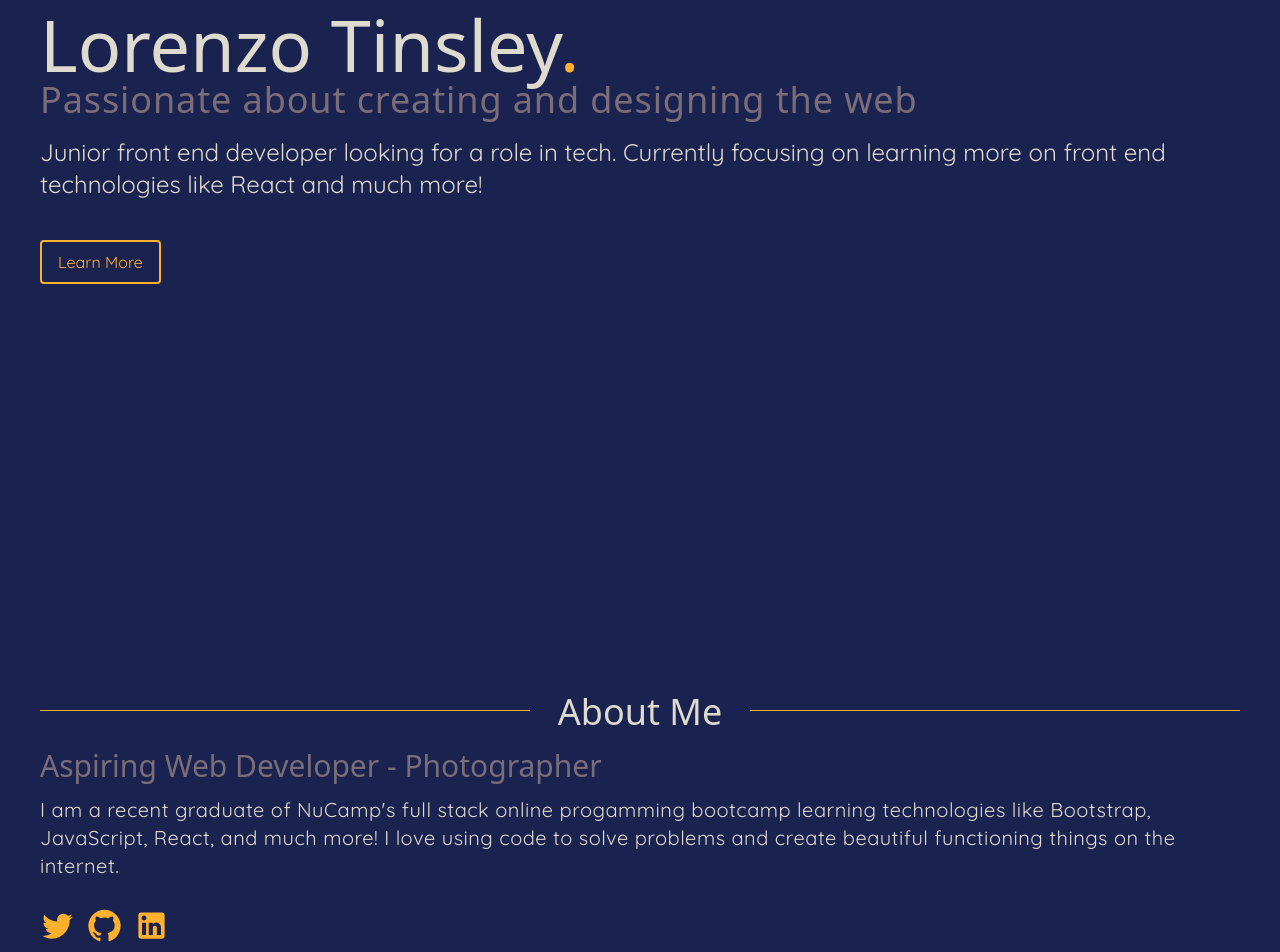
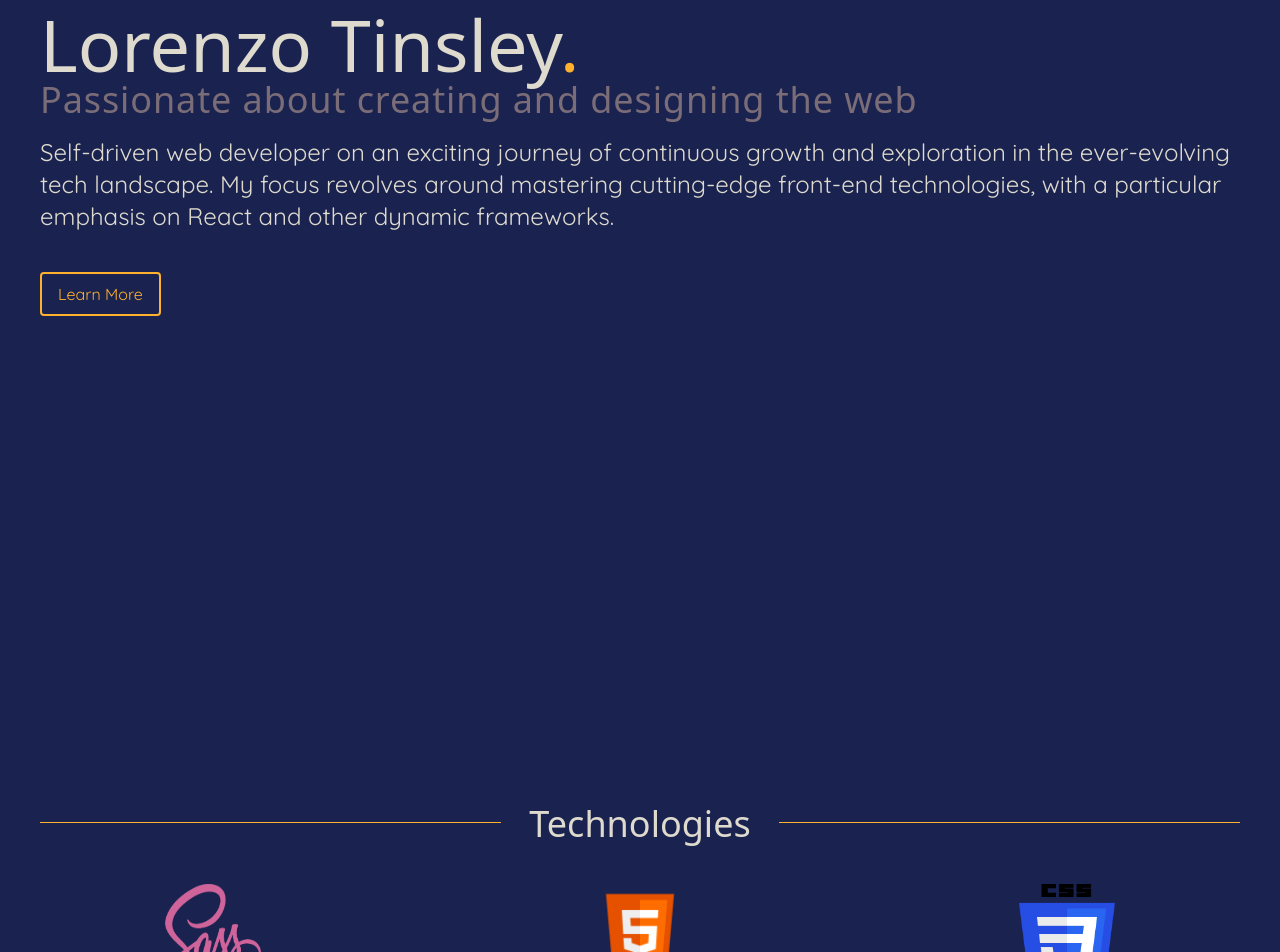
Before and after one commit to Renz757/React-Portfoilo, a React (Vite) app: page /home in a window 1280 px wide. Shown: the part 260-1212 px from the top of the page. Built offline with nearby package versions, Linux system fonts and the light colour scheme.

Commit message:
bio revamp, removed about me in home componenet

```diff
--- a/src/components/Home/HomeComponent.jsx
+++ b/src/components/Home/HomeComponent.jsx
@@ -1,24 +1,26 @@
 import React from "react";
-import TwitterIcon from '@mui/icons-material/Twitter';
-import GitHubIcon from '@mui/icons-material/GitHub';
-import LinkedInIcon from '@mui/icons-material/LinkedIn';
-import { Link } from 'react-router-dom';
+import TwitterIcon from "@mui/icons-material/Twitter";
+import GitHubIcon from "@mui/icons-material/GitHub";
+import LinkedInIcon from "@mui/icons-material/LinkedIn";
+import { Link } from "react-router-dom";
 
 import { motion } from "framer-motion";
 import { parent, child } from "../../utils/staggerAnimation";
 
 function Home(props) {
+  const toTop = () => {
+    window.scrollTo(0, 0);
+  };
 
-
-    const toTop = () => {
-        window.scrollTo(0, 0)
-    }
-
-    const skills = props.skills.map(item => {
+  const skills = props.skills.map((item) => {
     return (
       <>
         <motion.li variants={child} className="" key={item.id}>
-                    <img className="w-24 h-24 mx-auto" alt="Skill Set" src={item.image}></img>
+          <img
+            className="w-24 h-24 mx-auto"
+            alt="Skill Set"
+            src={item.image}
+          ></img>
         </motion.li>
       </>
     );
@@ -34,41 +36,45 @@ function Home(props) {
           animate="show"
           viewport={{ once: true }}
         >
-                    <motion.h4 variants={child} className="text-accent-color font-Lobster lg:text-3xl text-2xl" > Hi, my name is</motion.h4>
-                    <motion.h1 variants={child} className="mt-4 text-5xl lg:text-7xl">Lorenzo Tinsley<span className="text-accent-color">.</span></motion.h1>
-                    <motion.h2 variants={child} className="tracking-wide text-fedora lg:text-4xl text-2xl">Passionate about creating and designing the web</motion.h2>
-                    <motion.p variants={child} className="mt-4 font-Quicksand text-off-white lg:text-2xl text-xl">Junior front end developer looking for a role in tech.
-                        Currently focusing on learning more on front end technologies like React and much more!
+          <motion.h4
+            variants={child}
+            className="text-accent-color font-Lobster lg:text-3xl text-2xl"
+          >
+            {" "}
+            Hi, my name is
+          </motion.h4>
+          <motion.h1 variants={child} className="mt-4 text-5xl lg:text-7xl">
+            Lorenzo Tinsley<span className="text-accent-color">.</span>
+          </motion.h1>
+          <motion.h2
+            variants={child}
+            className="tracking-wide text-fedora lg:text-4xl text-2xl"
+          >
+            Passionate about creating and designing the web
+          </motion.h2>
+          <motion.p
+            variants={child}
+            className="mt-4 font-Quicksand text-off-white lg:text-2xl text-xl"
+          >
+            Self-driven web developer on an exciting journey of continuous
+            growth and exploration in the ever-evolving tech landscape. My focus
+            revolves around mastering cutting-edge front-end technologies, with
+            a particular emphasis on React and other dynamic frameworks.
           </motion.p>
-                    <Link className="no-underline hover:no-underline hover:text-accent-color text-accent-color" to='about'><motion.button variants={child} onClick={toTop} className="mt-10 border-2 border-accent-color py-2 px-4 rounded font-Quicksand">Learn More</motion.button></Link>
+          <Link
+            className="no-underline hover:no-underline hover:text-accent-color text-accent-color"
+            to="about"
+          >
+            <motion.button
+              variants={child}
+              onClick={toTop}
+              className="mt-10 border-2 border-accent-color py-2 px-4 rounded font-Quicksand"
+            >
+              Learn More
+            </motion.button>
+          </Link>
         </motion.div>
       </div>
-
-            <motion.div
-                className="p-10 text-left text-off-white" id="about"
-                initial={{ opacity: 0 }}
-                whileInView={{ opacity: 1 }}
-                transition={{ delay: 0.4, ease: "easeInOut" }}
-                viewport={{ once: true }}
-            >
-                <div className="">
-                    <div className="flex items-center">
-                        <h2 className="text-2xl mr-3 lg:text-4xl lg:order-2 lg:mx-7">About Me</h2>
-                        <div className="h-1 border-t border-accent-color grow lg:w-auto lg:order-1 "></div>
-                        <div className="hidden lg:w-auto h-1 border-t border-accent-color lg:block lg:order-3 lg:grow"></div>
-                    </div>
-
-                    <p className="font-IBM text-xl text-fedora mt-4 lg:text-3xl">Aspiring Web Developer - Photographer </p>
-                    <p className="font-Quicksand tracking-wide lg:text-xl mt-3">I am a recent graduate of NuCamp's full stack online progamming bootcamp learning technologies like Bootstrap, JavaScript, React, and much more!
-                        I love using code to solve problems and create beautiful functioning things on the internet.
-                    </p>
-                </div>
-                <div className="mt-7">
-                    <a href="https://twitter.com/Renz_757" target="_blank" rel="noreferrer"><TwitterIcon className="w-10 h-10 mr-3 text-accent-color" fontSize="large" /></a>
-                    <a href="https://github.com/Renz757" target="_blank" rel="noreferrer"><GitHubIcon className="w-10 h-10 mr-3 text-accent-color" fontSize="large" /></a>
-                    <a href="https://www.linkedin.com/in/lorenzo-tinsley-0b8049139/" target="_blank" rel="noreferrer"><LinkedInIcon className="w-10 h-10 text-accent-color" fontSize="large" /></a>
-                </div>
-            </motion.div>
 
 
       <motion.div
@@ -79,7 +85,9 @@ function Home(props) {
         viewport={{ once: true }}
       >
         <div className="flex items-center mt-12">
-                    <h2 className="text-2xl mr-3 lg:text-4xl lg:order-2 lg:mx-7 text-off-white">Technologies</h2>
+          <h2 className="text-2xl mr-3 lg:text-4xl lg:order-2 lg:mx-7 text-off-white">
+            Technologies
+          </h2>
           <div className="h-1 border-t border-accent-color grow lg:w-auto lg:order-1 "></div>
           <div className="hidden lg:w-auto h-1 border-t border-accent-color lg:block lg:order-3 lg:grow"></div>
         </div>
@@ -88,18 +96,27 @@ function Home(props) {
           variants={parent}
           initial="hidden"
           animate="show"
-                    className="mt-10 pl-0 text-accent-color grid gap-20 grid-rows-2 grid-cols-2 items-center md:grid-rows-3 md:grid-cols-3">
+          className="mt-10 pl-0 text-accent-color grid gap-20 grid-rows-2 grid-cols-2 items-center md:grid-rows-3 md:grid-cols-3"
+        >
           {skills}
         </motion.ul>
 
         <div className="text-center">
-                    <Link className="no-underline hover:no-underline hover:text-accent-color text-accent-color" to='projects'><button onClick={toTop} className="mt-10 border-2 border-accent-color py-2 px-4 rounded">View Projects</button></Link>
+          <Link
+            className="no-underline hover:no-underline hover:text-accent-color text-accent-color"
+            to="projects"
+          >
+            <button
+              onClick={toTop}
+              className="mt-10 border-2 border-accent-color py-2 px-4 rounded"
+            >
+              View Projects
+            </button>
+          </Link>
         </div>
       </motion.div>
-
     </div>
   );
-
 }
 
 export default Home;
```
Lines whose indentation alone changed are shown as unchanged.
